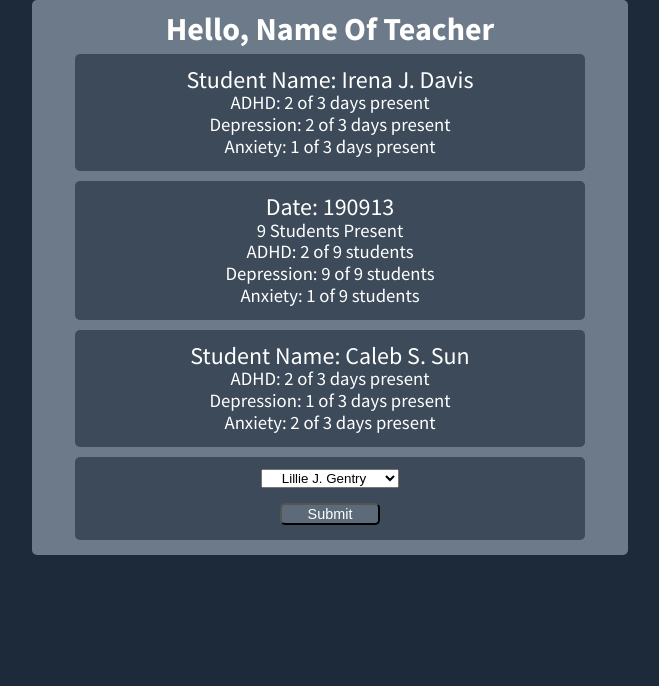
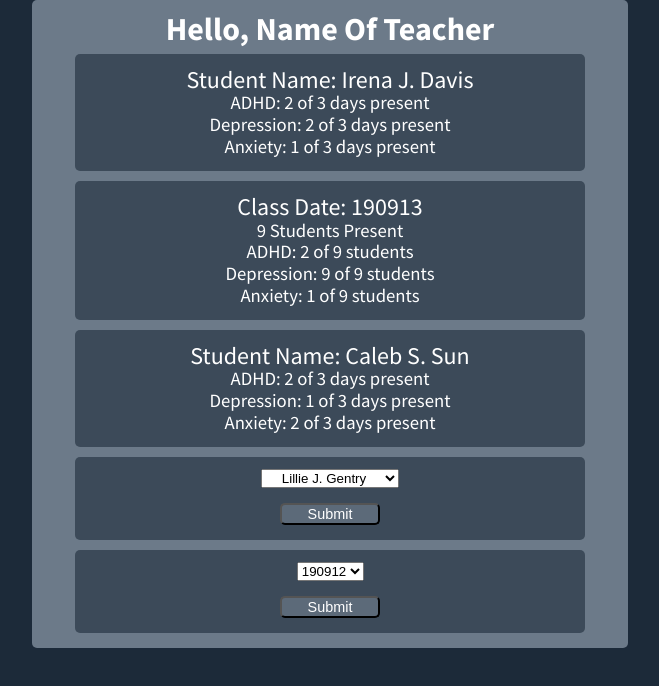
Before and after one commit to giacomo9999/Project-EKJD, a React (Create React App) app in the folder client/: page / in a window 1280 px wide. Shown: the top 686 px of the page, without its empty margins (310-969 px from the left). Built offline with nearby package versions, Linux system fonts and the light colour scheme.

Commit message:
Everything more or less working.

```diff
--- a/client/src/Analyzer.js
+++ b/client/src/Analyzer.js
@@ -2,6 +2,7 @@ import React, { Component } from "react";
 import ReportByStudent from "./ReportByStudent";
 import ReportByDate from "./ReportByDate";
 import ByNameSelector from "./ByNameSelector";
+import ByDateSelector from "./ByDateSelector";
 
 class Analyzer extends Component {
   state = {
@@ -12,13 +13,22 @@ class Analyzer extends Component {
     ]
   };
 
-  addNewName = newName => {
+  addNewNameReport = newName => {
     const newNameObj = {
       reportId: this.state.reports.length,
       reportType: "student",
       reportParam: newName
     };
     this.setState({ reports: [...this.state.reports, newNameObj] });
+  };
+
+  addNewDateReport = newDate => {
+    const newDateObj = {
+      reportId: this.state.reports.length,
+      reportType: "date",
+      reportParam: newDate
+    };
+    this.setState({ reports: [...this.state.reports, newDateObj] });
   };
 
   render() {
@@ -31,6 +41,17 @@ class Analyzer extends Component {
         </option>
       );
     });
+
+    //extract valid class dates from this.props.data
+    let datesObj = Object.keys(this.props.data);
+    const dateArr = datesObj.map((entry, index) => {
+      return (
+        <option key={entry.id} value={entry}>
+          {entry}
+        </option>
+      );
+    });
+
     const reportsList = this.state.reports.map((entry, index) => {
       if (entry.reportType === "student") {
         return (
@@ -53,7 +74,8 @@ class Analyzer extends Component {
     return (
       <div>
         {reportsList}
-        <ByNameSelector names={nameArr} addName={this.addNewName} />
+        <ByNameSelector names={nameArr} addName={this.addNewNameReport} />
+        <ByDateSelector dates={dateArr} addDate={this.addNewDateReport} />
       </div>
     );
   }
--- a/client/src/App.js
+++ b/client/src/App.js
@@ -1,6 +1,6 @@
 import React, { Component } from "react";
 import Analyzer from "./Analyzer";
-import database from "./sample_record2";
+import database from "./sample_record";
 
 import "./App.css";
 import "./media-queries.css";
--- /dev/null
+++ b/client/src/ByDateSelector.js
@@ -0,0 +1,25 @@
+import React, { Component } from "react";
+
+class ByDateSelector extends Component {
+  state = { value: "" };
+
+  handleChange = event => {
+    this.setState({ value: event.target.value });
+  };
+
+  render() {
+    return (
+      <div className="container-inner">
+        <select value={this.state.value} onChange={this.handleChange}>
+          {this.props.dates}
+        </select>
+        <div className="spacer10" />
+        <button onClick={() => this.props.addDate(this.state.value)}>
+          Submit
+        </button>
+      </div>
+    );
+  }
+}
+
+export default ByDateSelector;
--- a/client/src/ReportByDate.js
+++ b/client/src/ReportByDate.js
@@ -2,6 +2,7 @@ import React, { Component } from "react";
 
 class ReportByDate extends Component {
   render() {
+    console.log("RBD here..", this.props.data[this.props.date]);
     let dateSympReport = this.props.data[this.props.date].reduce(
       (accum, curr) => {
         accum.adhd += curr.adhd;
@@ -13,7 +14,7 @@ class ReportByDate extends Component {
     );
     return (
       <div className="container-inner">
-        <h2>Date: {this.props.date}</h2>
+        <h2>Class Date: {this.props.date}</h2>
         <h3>{this.props.data[this.props.date].length} Students Present</h3>
         <h3>
           ADHD: {dateSympReport.adhd} of{" "}
--- a/client/src/ReportByStudent.js
+++ b/client/src/ReportByStudent.js
@@ -1,4 +1,5 @@
 import React, { Component } from "react";
+
 class reportByStudent extends Component {
   render() {
     const studentReport = {
```
Also changed, not shown: client/src/sample_record.js (renamed from client/src/sample_record2.js).
